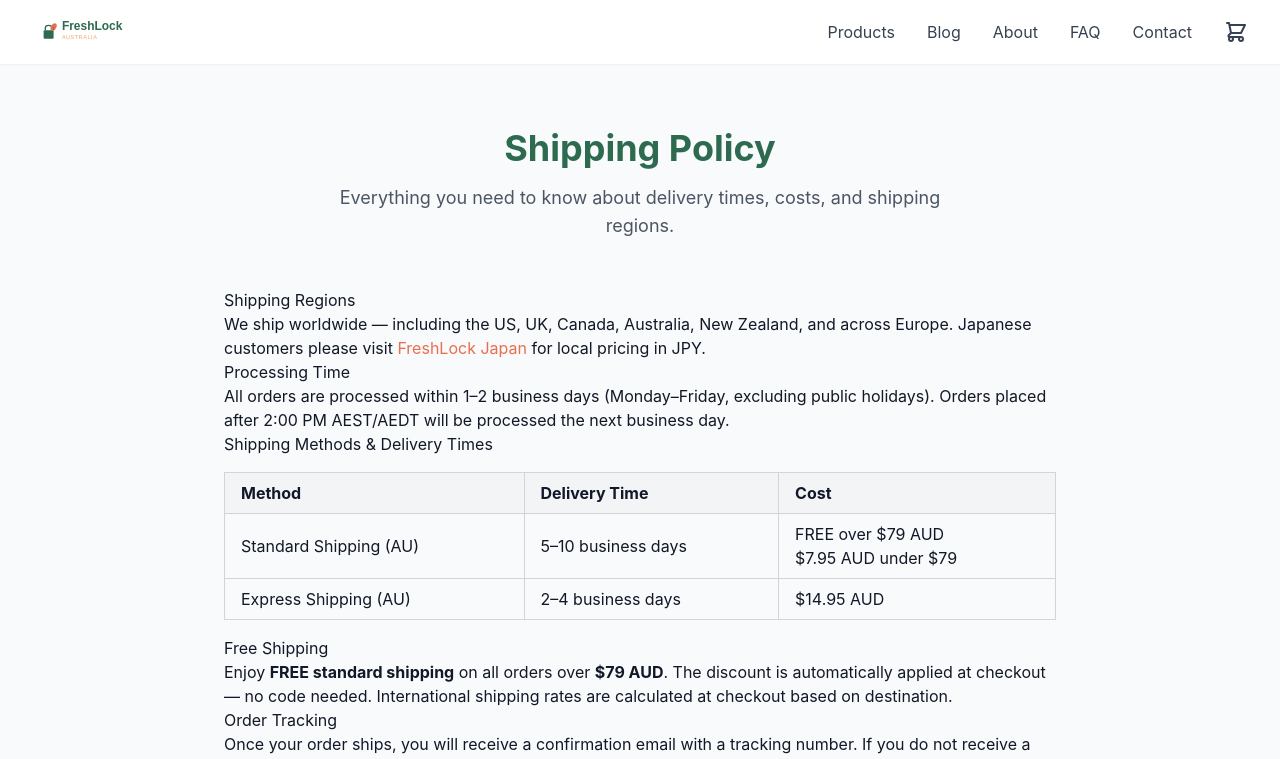
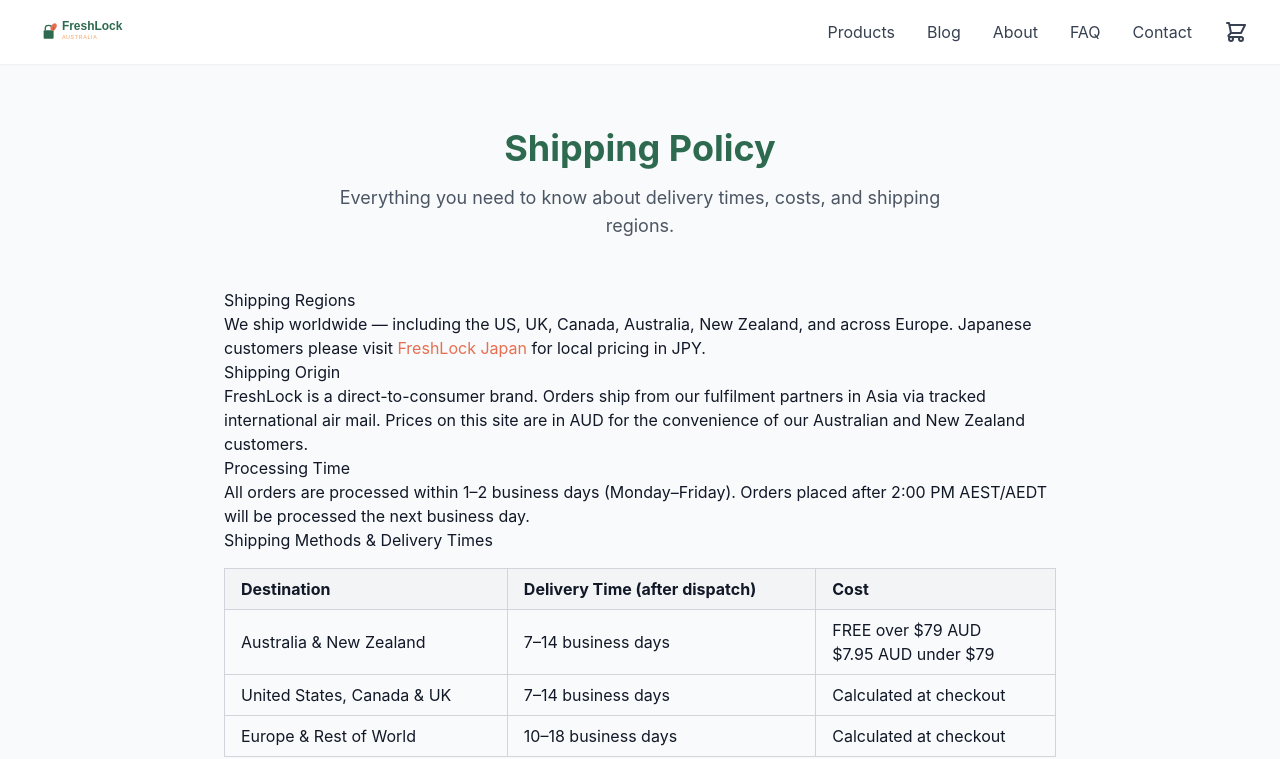
Before and after one commit to jasonyuan886/freshlock-store, a Next.js app: page /shipping in a window 1280 px wide. Shown: the top 759 px of the page. Built offline with nearby package versions, Linux system fonts and the light colour scheme.

Commit message:
compliance: rewrite shipping as international DTC from Asia, remove fake AU express

```diff
--- a/app/shipping/page.tsx
+++ b/app/shipping/page.tsx
@@ -19,36 +19,45 @@
         <h2>Shipping Regions</h2>
         <p>We ship worldwide — including the US, UK, Canada, Australia, New Zealand, and across Europe. Japanese customers please visit <a href="https://jp.freshlocksealer.com" className="text-accent hover:underline">FreshLock Japan</a> for local pricing in JPY.</p>
 
+        <h2>Shipping Origin</h2>
+        <p>FreshLock is a direct-to-consumer brand. Orders ship from our fulfilment partners in Asia via tracked international air mail. Prices on this site are in AUD for the convenience of our Australian and New Zealand customers.</p>
+
         <h2>Processing Time</h2>
-        <p>All orders are processed within 1–2 business days (Monday–Friday, excluding public holidays). Orders placed after 2:00 PM AEST/AEDT will be processed the next business day.</p>
+        <p>All orders are processed within 1–2 business days (Monday–Friday). Orders placed after 2:00 PM AEST/AEDT will be processed the next business day.</p>
 
         <h2>Shipping Methods & Delivery Times</h2>
         <div className="overflow-x-auto">
           <table className="w-full border-collapse border border-gray-300 my-4">
             <thead>
               <tr className="bg-gray-100">
-                <th className="border border-gray-300 px-4 py-2 text-left">Method</th>
-                <th className="border border-gray-300 px-4 py-2 text-left">Delivery Time</th>
+                <th className="border border-gray-300 px-4 py-2 text-left">Destination</th>
+                <th className="border border-gray-300 px-4 py-2 text-left">Delivery Time (after dispatch)</th>
                 <th className="border border-gray-300 px-4 py-2 text-left">Cost</th>
               </tr>
             </thead>
             <tbody>
               <tr>
-                <td className="border border-gray-300 px-4 py-2">Standard Shipping (AU)</td>
-                <td className="border border-gray-300 px-4 py-2">5–10 business days</td>
+                <td className="border border-gray-300 px-4 py-2">Australia & New Zealand</td>
+                <td className="border border-gray-300 px-4 py-2">7–14 business days</td>
                 <td className="border border-gray-300 px-4 py-2">FREE over $79 AUD<br />$7.95 AUD under $79</td>
               </tr>
               <tr>
-                <td className="border border-gray-300 px-4 py-2">Express Shipping (AU)</td>
-                <td className="border border-gray-300 px-4 py-2">2–4 business days</td>
-                <td className="border border-gray-300 px-4 py-2">$14.95 AUD</td>
+                <td className="border border-gray-300 px-4 py-2">United States, Canada & UK</td>
+                <td className="border border-gray-300 px-4 py-2">7–14 business days</td>
+                <td className="border border-gray-300 px-4 py-2">Calculated at checkout</td>
+              </tr>
+              <tr>
+                <td className="border border-gray-300 px-4 py-2">Europe & Rest of World</td>
+                <td className="border border-gray-300 px-4 py-2">10–18 business days</td>
+                <td className="border border-gray-300 px-4 py-2">Calculated at checkout</td>
               </tr>
             </tbody>
           </table>
         </div>
+        <p className="text-sm text-gray-600 italic">Delivery times are estimates after dispatch. Customs clearance in the destination country may add a few extra days — this is outside our control but we will help resolve any delays.</p>
 
         <h2>Free Shipping</h2>
-        <p>Enjoy <strong>FREE standard shipping</strong> on all orders over <strong>$79 AUD</strong>. The discount is automatically applied at checkout — no code needed. International shipping rates are calculated at checkout based on destination.</p>
+        <p>Enjoy <strong>FREE standard shipping</strong> on all orders over <strong>$79 AUD</strong> (Australia & New Zealand). The discount is applied automatically — no code needed. Rates for other regions are calculated at checkout based on destination.</p>
 
         <h2>Order Tracking</h2>
         <p>Once your order ships, you will receive a confirmation email with a tracking number. If you do not receive a tracking email within 3 business days, please contact us at <a href="mailto:support@freshlocksealer.com" className="text-accent hover:underline">support@freshlocksealer.com</a>.</p>
```
